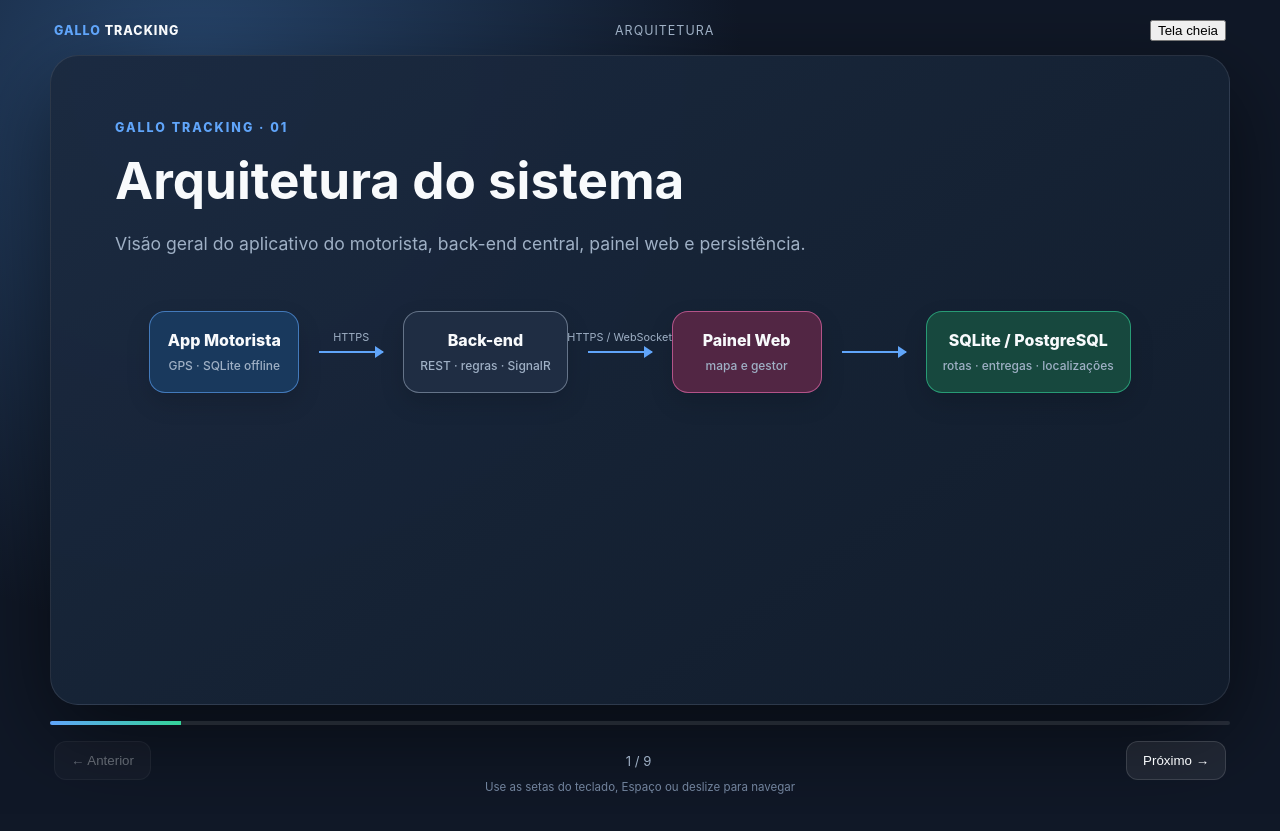
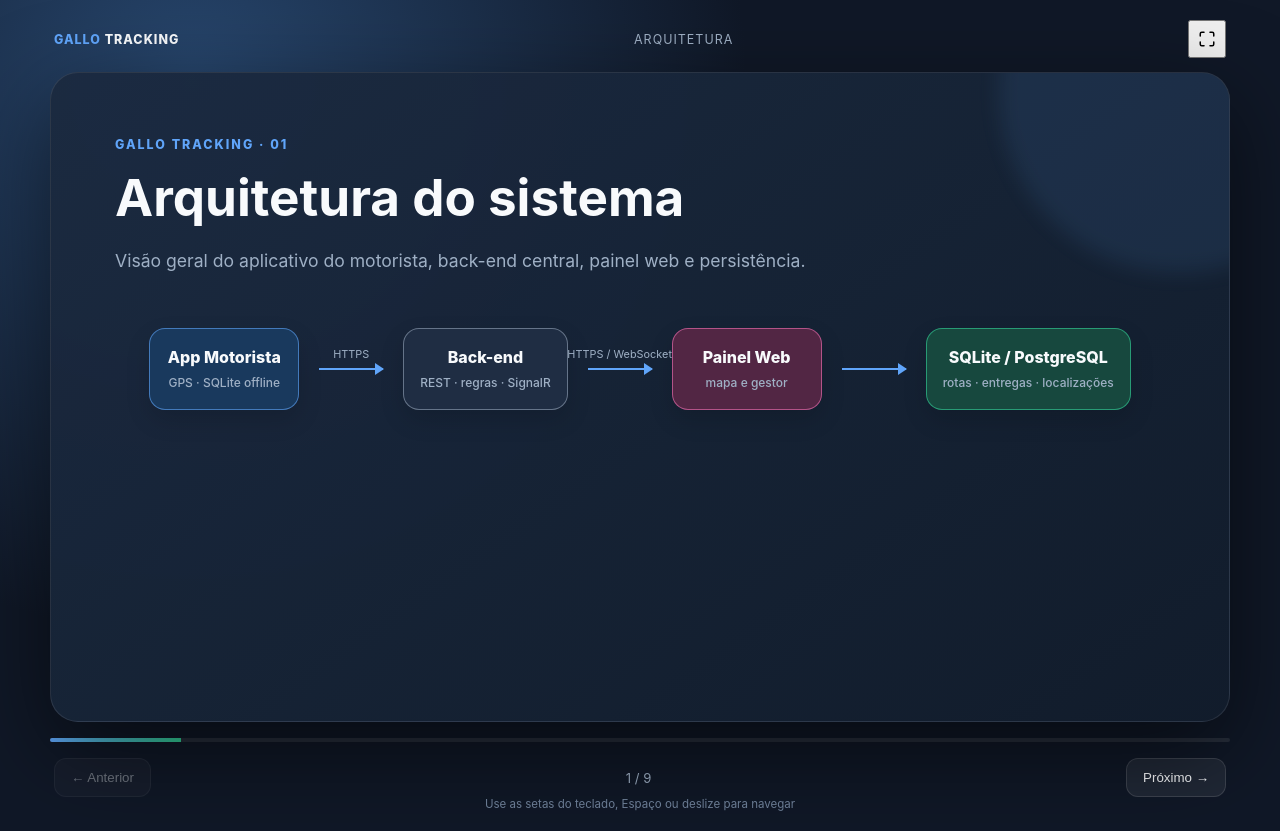
Before and after one commit to B3ah/GalloTracking, a plain HTML site: page docs/arquitetura.html in a window 1280 px wide. Drawn offline with Linux system fonts and the light colour scheme.

Commit message:
style: moderniza controle de tela cheia dos slides

```diff
--- a/docs/arquitetura.html
+++ b/docs/arquitetura.html
@@ -8,20 +8,20 @@
   <style>
     :root { --bg:#101827; --panel:#172235; --card:#1f2d43; --ink:#f8fafc; --muted:#9fb0c5; --line:#60738f; --blue:#60a5fa; --green:#34d399; --pink:#f472b6; --amber:#fbbf24; }
     * { box-sizing:border-box; } body { margin:0; min-height:100vh; color:var(--ink); font-family:Inter,ui-sans-serif,system-ui,Segoe UI,sans-serif; background:radial-gradient(circle at 15% 10%,#27466d 0,#101827 42%),var(--bg); display:grid; place-items:center; padding:20px; }
-    .deck { width:min(1180px,100%); } .topbar { display:flex; justify-content:space-between; align-items:center; margin:0 4px 14px; color:var(--muted); font-size:.78rem; letter-spacing:.08em; text-transform:uppercase; }
-    .brand { color:var(--ink); font-weight:800; } .brand span { color:var(--blue); } .slide { display:none; min-height:650px; padding:clamp(28px,5vw,64px); border:1px solid #ffffff18; border-radius:28px; background:linear-gradient(145deg,#1b2a40f5,#121c2cf5); box-shadow:0 30px 90px #0008; overflow:hidden; } .slide.active { display:block; animation:show .3s ease-out; } @keyframes show { from { opacity:0; transform:translateY(10px) scale(.99); } to { opacity:1; transform:none; } }
+    .deck { width:min(1180px,100%); } .topbar { display:flex; justify-content:space-between; align-items:center; margin:0 4px 14px; color:var(--muted); font-size:.78rem; letter-spacing:.08em; text-transform:uppercase; } .topbar > button { display:grid; place-items:center; width:38px; height:38px; padding:0; }
+    .brand { color:var(--ink); font-weight:800; } .brand span { color:var(--blue); } .slide { position:relative; display:none; min-height:650px; padding:clamp(28px,5vw,64px); border:1px solid #ffffff18; border-radius:28px; background:linear-gradient(145deg,#1b2a40f5,#121c2cf5); box-shadow:0 30px 90px #0008; overflow:hidden; isolation:isolate; } .slide::before { content:""; position:absolute; z-index:-1; width:360px; height:360px; right:-130px; top:-160px; border-radius:50%; background:#60a5fa18; filter:blur(10px); } .slide.active { display:block; animation:show .3s ease-out; } @keyframes show { from { opacity:0; transform:translateY(10px) scale(.99); } to { opacity:1; transform:none; } }
     .eyebrow { color:var(--blue); font-size:.78rem; font-weight:800; letter-spacing:.16em; text-transform:uppercase; } h1 { max-width:760px; margin:16px 0 12px; font-size:clamp(2.2rem,6vw,5rem); line-height:1.02; } h2 { margin:14px 0 12px; font-size:clamp(1.8rem,4vw,3.2rem); } p { max-width:760px; color:var(--muted); line-height:1.7; font-size:clamp(.95rem,1.5vw,1.1rem); }
-    .diagram { display:flex; align-items:center; justify-content:center; gap:clamp(8px,2vw,20px); margin:52px auto 24px; flex-wrap:wrap; } .node { min-width:150px; max-width:240px; padding:18px 16px; text-align:center; border:1px solid #ffffff28; border-radius:16px; background:var(--card); box-shadow:0 10px 24px #0002; font-weight:800; } .node small { display:block; margin-top:8px; color:var(--muted); font-size:.75rem; font-weight:500; line-height:1.4; } .driver { border-color:#60a5fa99; background:#19395d; } .server { border-color:#94a3b899; } .web { border-color:#f472b699; background:#522644; } .db { border-color:#34d39999; background:#17483e; } .warn { border-color:#fbbf2499; background:#514019; }
+    .diagram { display:flex; align-items:center; justify-content:center; gap:clamp(8px,2vw,20px); margin:52px auto 24px; flex-wrap:wrap; } .node { min-width:150px; max-width:240px; padding:18px 16px; text-align:center; border:1px solid #ffffff28; border-radius:16px; background:var(--card); box-shadow:0 10px 24px #0002; font-weight:800; transition:transform .2s ease,box-shadow .2s ease; } .node:hover { transform:translateY(-3px); box-shadow:0 14px 28px #0004; } .node small { display:block; margin-top:8px; color:var(--muted); font-size:.75rem; font-weight:500; line-height:1.4; } .driver { border-color:#60a5fa99; background:#19395d; } .server { border-color:#94a3b899; } .web { border-color:#f472b699; background:#522644; } .db { border-color:#34d39999; background:#17483e; } .warn { border-color:#fbbf2499; background:#514019; }
     .connector { position:relative; width:64px; height:2px; flex:0 0 64px; background:var(--blue); } .connector::after { content:""; position:absolute; right:-1px; top:-5px; border-width:6px 0 6px 9px; border-style:solid; border-color:transparent transparent transparent var(--blue); } .connector label { position:absolute; left:50%; bottom:9px; transform:translateX(-50%); color:var(--muted); font-size:.68rem; white-space:nowrap; } .connector.vertical { width:2px; height:28px; flex-basis:2px; background:var(--line); } .connector.vertical::after { right:auto; left:-5px; top:auto; bottom:-1px; border-width:9px 6px 0; border-color:var(--line) transparent transparent; } .stack { display:grid; justify-items:center; gap:8px; max-width:520px; margin:42px auto; } .stack .node { width:100%; max-width:520px; }
     .grid { display:grid; grid-template-columns:repeat(2,minmax(0,1fr)); gap:18px; margin:40px auto; max-width:720px; } .grid .node { max-width:none; text-align:left; } .flow { margin-top:46px; } .progress { height:4px; margin-top:16px; overflow:hidden; border-radius:9px; background:#ffffff18; } .progress i { display:block; height:100%; width:11.11%; background:linear-gradient(90deg,var(--blue),var(--green)); transition:width .3s; }
-    .controls { display:flex; align-items:center; justify-content:space-between; gap:16px; margin:16px 4px 0; } .controls button { border:1px solid #ffffff20; border-radius:12px; padding:11px 16px; color:var(--ink); background:#ffffff12; cursor:pointer; } .controls button:hover:not(:disabled) { background:#ffffff22; } button:disabled { cursor:default; opacity:.35; } #counter { color:var(--muted); font-size:.82rem; } .hint { color:#71839c; font-size:.72rem; text-align:center; }
+    .controls { display:flex; align-items:center; justify-content:space-between; gap:16px; margin:16px 4px 0; } .controls button { border:1px solid #ffffff20; border-radius:12px; padding:11px 16px; color:var(--ink); background:#ffffff12; cursor:pointer; transition:background .2s,transform .2s; } .controls button:hover:not(:disabled) { background:#ffffff22; transform:translateY(-1px); } button:disabled { cursor:default; opacity:.35; } #counter { color:var(--muted); font-size:.82rem; } .hint { color:#71839c; font-size:.72rem; text-align:center; }
     @media (max-width:700px) { body { padding:10px; } .slide { min-height:670px; padding:28px 22px; } .diagram { margin-top:35px; } .connector { width:38px; flex-basis:38px; } .node { min-width:125px; padding:15px 10px; } .flow .connector { transform:rotate(90deg); margin:7px 0; } .flow { flex-direction:column; } .grid { grid-template-columns:1fr; } }
     @media (prefers-reduced-motion:reduce) { .slide.active { animation:none; } }
   </style>
 </head>
 <body>
   <main class="deck">
-    <div class="topbar"><span class="brand"><span>Gallo</span> Tracking</span><span id="title">Arquitetura</span><button id="fullscreen" aria-label="Ativar tela cheia">Tela cheia</button></div>
+    <div class="topbar"><span class="brand"><span>Gallo</span> Tracking</span><span id="title">Arquitetura</span><button id="fullscreen" type="button" aria-label="Ativar tela cheia" title="Tela cheia"><svg aria-hidden="true" viewBox="0 0 24 24" width="18" height="18" fill="none" stroke="currentColor" stroke-width="2" stroke-linecap="round" stroke-linejoin="round"><path d="M8 3H5a2 2 0 0 0-2 2v3M16 3h3a2 2 0 0 1 2 2v3M8 21H5a2 2 0 0 1-2-2v-3M16 21h3a2 2 0 0 0 2-2v-3"/></svg></button></div>
     <div id="slides"></div><div class="progress"><i id="progress"></i></div>
     <div class="controls"><button id="prev">&#8592; Anterior</button><span id="counter">1 / 9</span><button id="next">Pr&oacute;ximo &#8594;</button></div>
     <div class="hint">Use as setas do teclado, Espa&ccedil;o ou deslize para navegar</div>
@@ -45,7 +45,7 @@
     root.innerHTML=slides.map(renderSlide).join(''); const elements=[...document.querySelectorAll('.slide')];
     function show(index){ current=Math.max(0,Math.min(index,elements.length-1)); elements.forEach((el,i)=>el.classList.toggle('active',i===current)); counter.textContent=`${current+1} / ${elements.length}`; progress.style.width=`${((current+1)/elements.length)*100}%`; prev.disabled=current===0; next.disabled=current===elements.length-1; history.replaceState(null,'',`#slide-${current+1}`); }
     prev.onclick=()=>show(current-1); next.onclick=()=>show(current+1); document.addEventListener('keydown',e=>{if(['ArrowLeft','PageUp'].includes(e.key))show(current-1);if(['ArrowRight','PageDown',' '].includes(e.key)){e.preventDefault();show(current+1);}if(e.key.toLowerCase()==='f')document.documentElement.requestFullscreen?.();});
-    document.querySelector('#fullscreen').onclick=()=>document.documentElement.requestFullscreen?.(); let touchStart=0; document.addEventListener('touchstart',e=>touchStart=e.changedTouches[0].screenX,{passive:true}); document.addEventListener('touchend',e=>{const delta=e.changedTouches[0].screenX-touchStart;if(Math.abs(delta)>50)show(current+(delta<0?1:-1));},{passive:true}); const initial=Number(location.hash.replace('#slide-','')); show(initial>0?initial-1:0);
+    const fullscreen=document.querySelector('#fullscreen'); fullscreen.onclick=()=>document.fullscreenElement?document.exitFullscreen?.():document.documentElement.requestFullscreen?.(); document.addEventListener('fullscreenchange',()=>{const active=Boolean(document.fullscreenElement); fullscreen.setAttribute('aria-label',active?'Sair da tela cheia':'Ativar tela cheia'); fullscreen.title=active?'Sair da tela cheia':'Tela cheia';}); let touchStart=0; document.addEventListener('touchstart',e=>touchStart=e.changedTouches[0].screenX,{passive:true}); document.addEventListener('touchend',e=>{const delta=e.changedTouches[0].screenX-touchStart;if(Math.abs(delta)>50)show(current+(delta<0?1:-1));},{passive:true}); const initial=Number(location.hash.replace('#slide-','')); show(initial>0?initial-1:0);
   </script>
 </body>
 </html>
```
